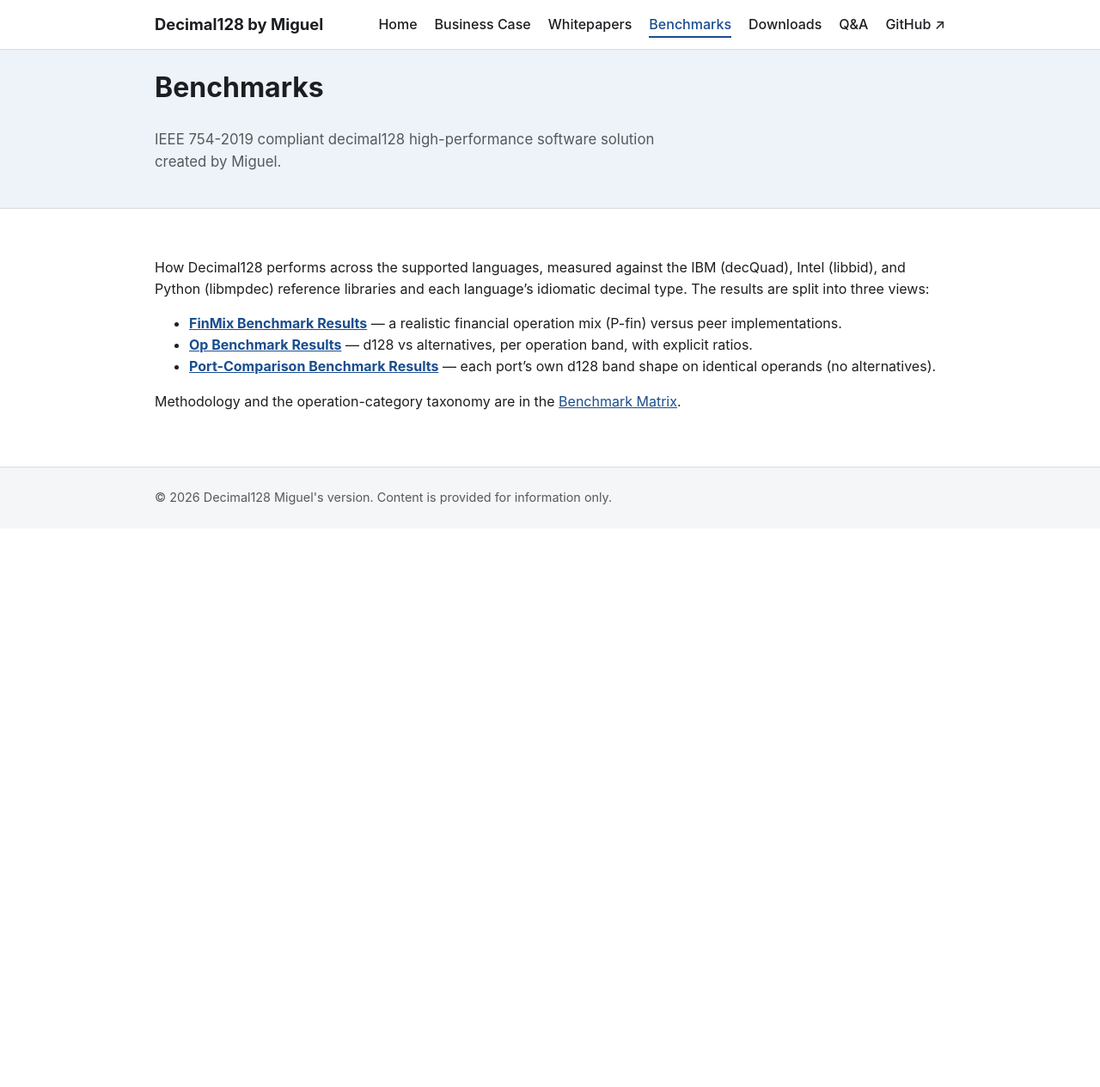
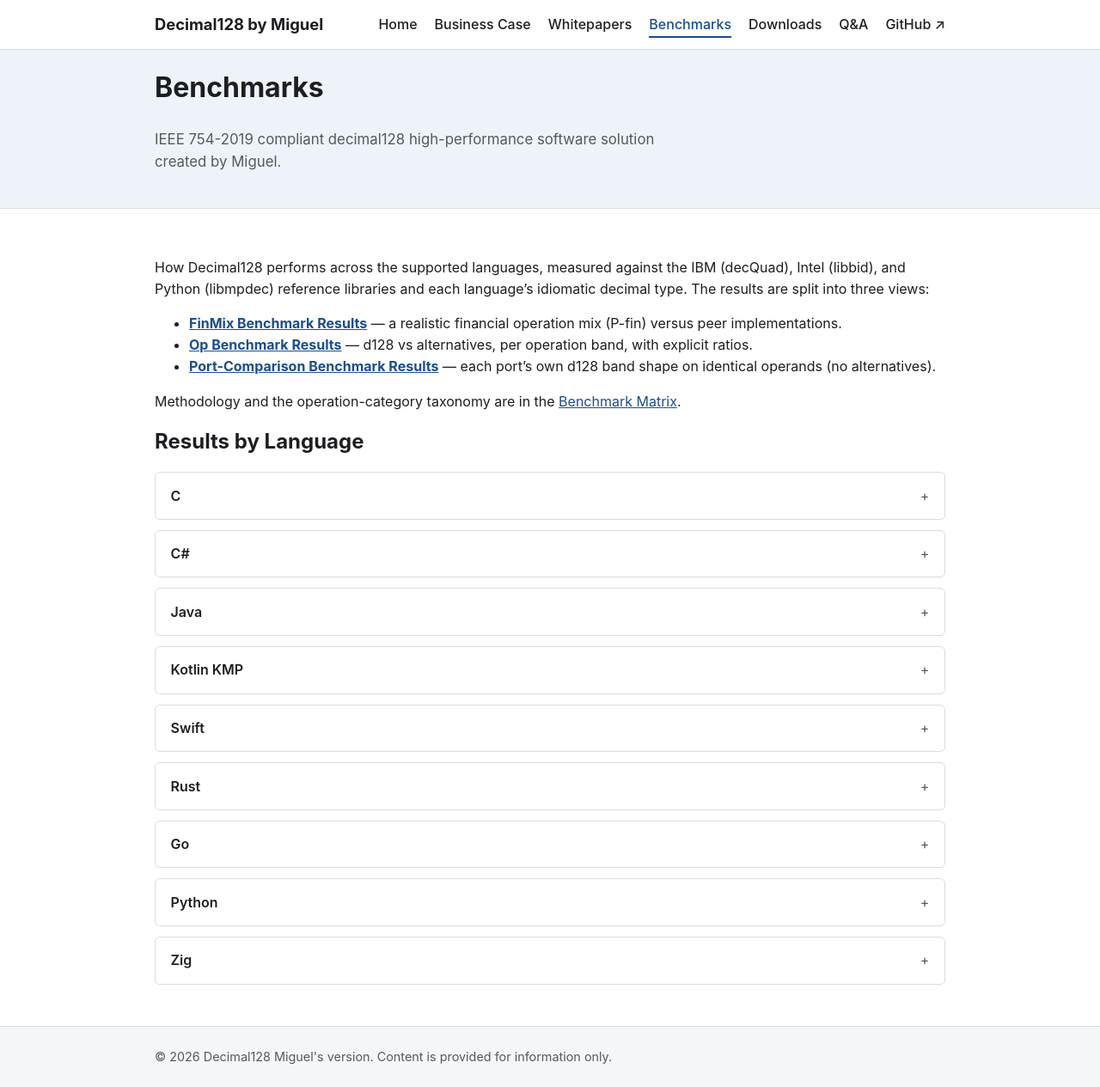
Before and after one commit to migueldecimal128/decimal128-www, a Jekyll site: the page built from benchmarks.md, in a window 1280 px wide and 1265 px high. Shown: the whole window at 86% size. Built offline with Jekyll 4.4.1, drawn with Linux system fonts in a browser that asks for light colours.

Commit message:
Add 9 collapsible per-language sections to Benchmarks page
C, C#, Java, Kotlin KMP, Swift, Rust, Go, Python, Zig — reuses the same
dropdown/accordion styling as the Q&A entries (no index/ToC). Each is a
placeholder ready for a results table.

```diff
--- a/benchmarks.md
+++ b/benchmarks.md
@@ -19,3 +19,90 @@ language's idiomatic decimal type. The results are split into three views:
 
 Methodology and the operation-category taxonomy are in the
 [Benchmark Matrix](whitepapers/benchmark-matrix.html).
+
+## Results by Language
+
+<div class="kb-results">
+
+<details class="kb-entry">
+  <summary>C</summary>
+  <div class="kb-entry-body" markdown="1">
+
+Table coming soon.
+
+  </div>
+</details>
+
+<details class="kb-entry">
+  <summary>C#</summary>
+  <div class="kb-entry-body" markdown="1">
+
+Table coming soon.
+
+  </div>
+</details>
+
+<details class="kb-entry">
+  <summary>Java</summary>
+  <div class="kb-entry-body" markdown="1">
+
+Table coming soon.
+
+  </div>
+</details>
+
+<details class="kb-entry">
+  <summary>Kotlin KMP</summary>
+  <div class="kb-entry-body" markdown="1">
+
+Table coming soon.
+
+  </div>
+</details>
+
+<details class="kb-entry">
+  <summary>Swift</summary>
+  <div class="kb-entry-body" markdown="1">
+
+Table coming soon.
+
+  </div>
+</details>
+
+<details class="kb-entry">
+  <summary>Rust</summary>
+  <div class="kb-entry-body" markdown="1">
+
+Table coming soon.
+
+  </div>
+</details>
+
+<details class="kb-entry">
+  <summary>Go</summary>
+  <div class="kb-entry-body" markdown="1">
+
+Table coming soon.
+
+  </div>
+</details>
+
+<details class="kb-entry">
+  <summary>Python</summary>
+  <div class="kb-entry-body" markdown="1">
+
+Table coming soon.
+
+  </div>
+</details>
+
+<details class="kb-entry">
+  <summary>Zig</summary>
+  <div class="kb-entry-body" markdown="1">
+
+Table coming soon.
+
+  </div>
+</details>
+
+</div>
```
